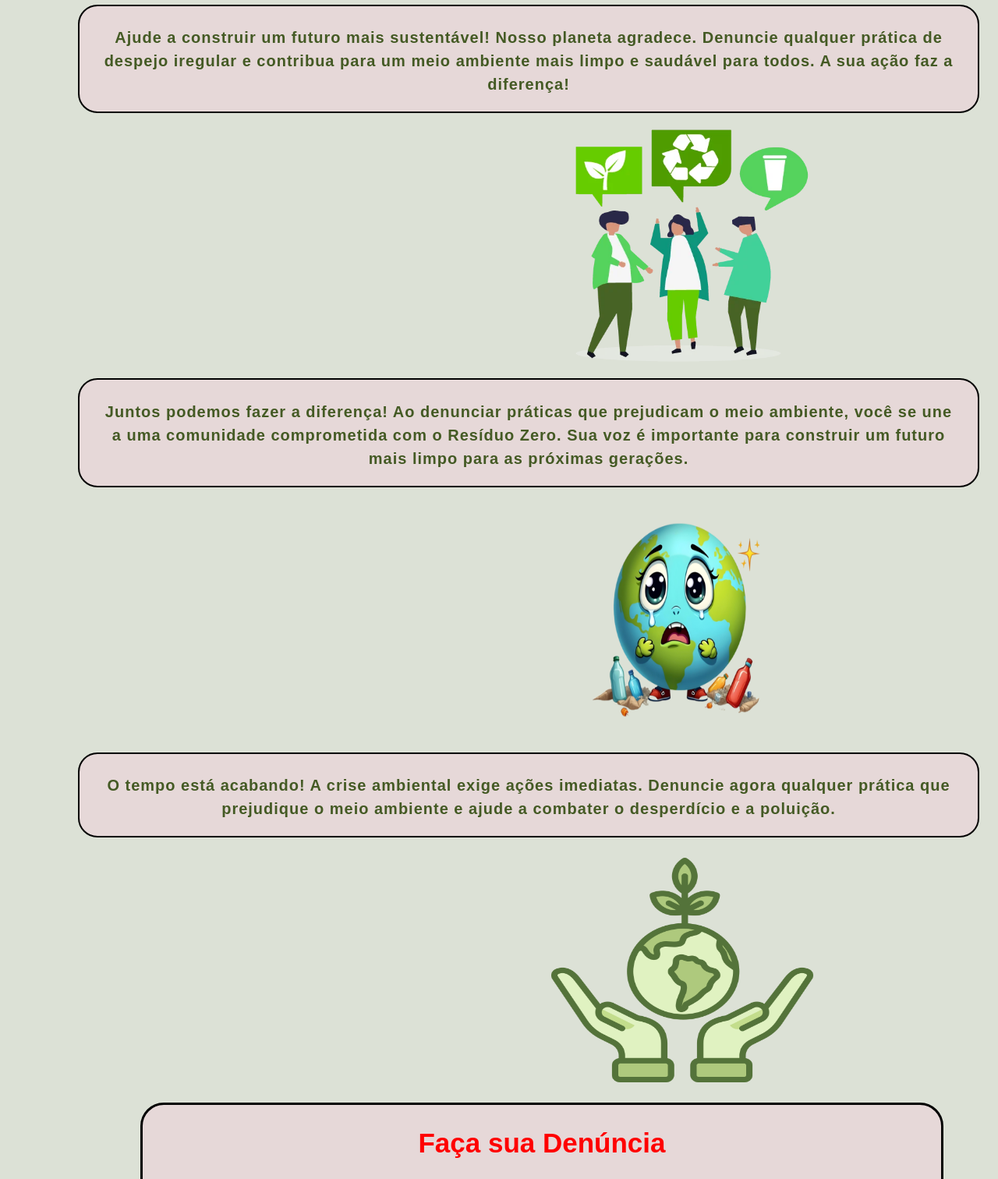
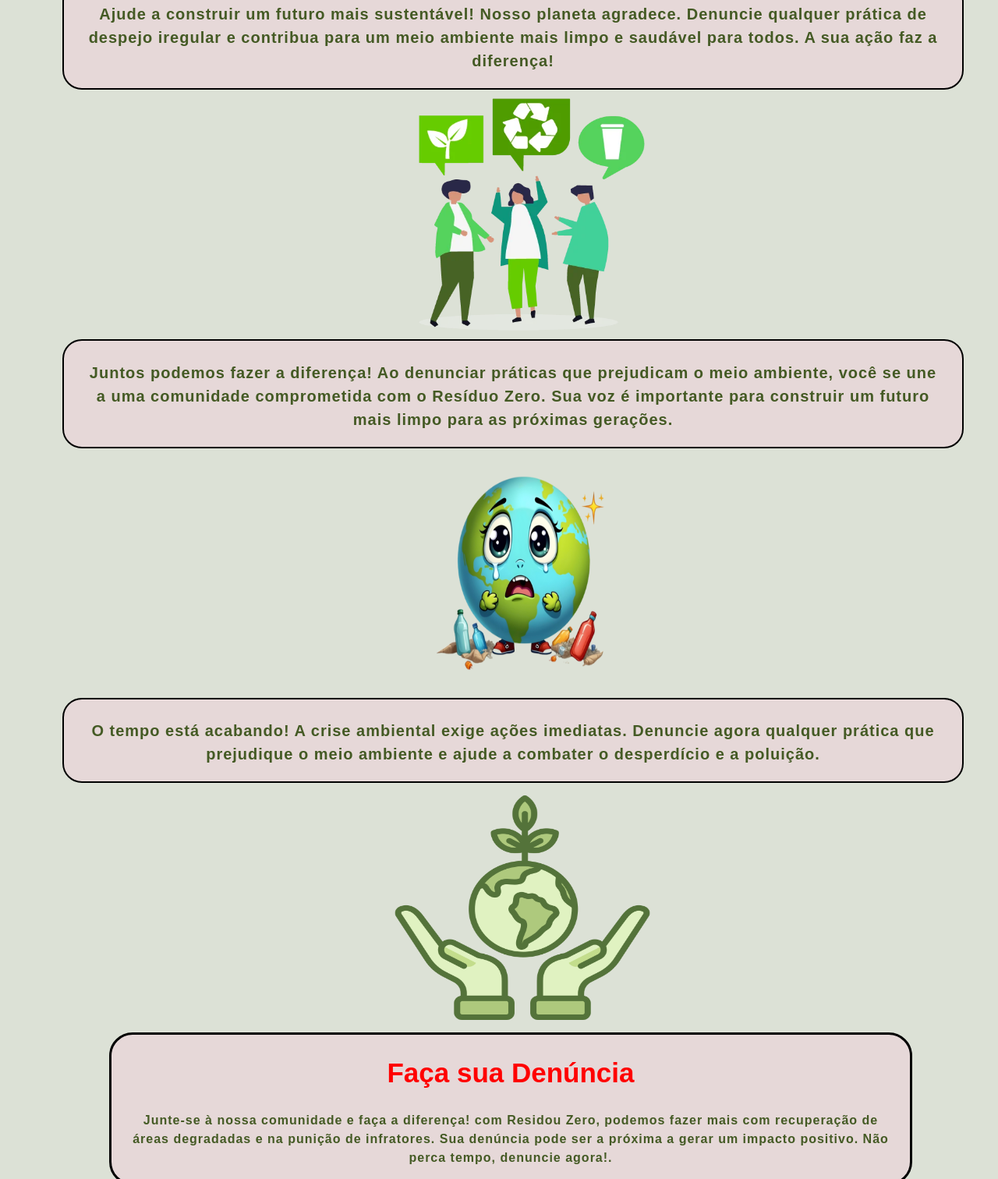
Before and after one commit to Hudson-castro/ResidouZero, a plain HTML site: page Denuncia/denuncia.html in a window 1280 px wide. Shown: the part 430-1942 px from the top of the page at 78% size. Drawn offline with Linux system fonts and the light colour scheme.

Commit message:
Atualizando  margens

```diff
--- a/Denuncia/denuncia.css
+++ b/Denuncia/denuncia.css
@@ -57,13 +57,21 @@
   cursor: pointer;
   margin: 0px 40px 0px 0px;
 }
+.introducao-ima{
+
+    display: flex;
+  height: 70%;
+  width: 50%;
+  padding: 0 ;
+  margin: 0%;
+  margin: 0px 200px 10px 200px;
+}
 
 img {
-  display: flex;
-  align-items: center;
-  margin: 20px 0px 20px 700px;
+
   width: 350px;
   height: 300px;
+  margin: 0px 0px 0px 300px;
 }
 
 
@@ -92,7 +100,7 @@
   padding: 0;
   margin: 0%;
   font-size: 20px;
-  margin: 0px 0px 10px 100px;
+  margin: 0px 0px 10px 80px;
 }
 
 .texto {
@@ -103,7 +111,7 @@
   height: auto;
   width: 80%;
   margin: 0%;
-  margin: 0px 0px 10px 180px;
+  margin: 0px 0px 10px 140px;
 }
 .container {
   display: flex;
@@ -235,7 +243,7 @@
   justify-content: center;
   gap: 20px;
   margin: 0px 0px 20px 20px;
-  font-size: 15px;
+  font-size: 18px;
   font-weight: 400;
 }
 
@@ -344,9 +352,8 @@
 
   .servico-card img {
     width: 150px;
-    height: 100px;
-    margin: 0%;
-    margin-bottom: 0px;
+    height: 120px;
+    margin: 0px 0px 0px 90px;
   }
   h2 {
     font-size: 15px;
--- a/Denuncia/denuncia.html
+++ b/Denuncia/denuncia.html
@@ -25,7 +25,9 @@
 
         </header>
 
+        <div class="introducao-ima">
             <img src="../imagens/cidadeverde.png" alt="cidadeverde">
+        </div>
 
         <section class="introducao">
 
@@ -34,7 +36,11 @@
                 diferença!</h2>
         </section>
 
+        <div class="introducao-ima">
+
             <img src="../imagens/juntodFazesmos a diferença.webp" alt="juntodFazesmos">
+        </div>
+
         <div class="introducao">
             <p>Juntos podemos fazer a diferença! Ao denunciar práticas que prejudicam o meio ambiente, você se une a uma
                 comunidade comprometida com o Resíduo Zero. Sua voz é importante para construir um futuro mais limpo
@@ -42,14 +48,19 @@
 
         </div>
 
+        <div class="introducao-ima">
             <img src="../imagens/terra.png" alt="logo.terra">
+        </div>
+
         <div class="introducao">
             <p>O tempo está acabando! A crise ambiental exige ações imediatas. Denuncie agora qualquer prática que
                 prejudique o meio ambiente e ajude a combater o desperdício e a poluição.</p>
 
         </div>
 
+        <div class="introducao-ima">
             <img src="../imagens/proteção.png" alt="proteção">
+        </div>
 
         <section class="texto">
             <h1>Faça sua Denúncia</h1>
@@ -71,9 +82,11 @@
                     <h3> Limpurb Salvador
                     </h3>
                     <p class="p-card">
-                        contato:  (11) 98330-3242
+                        contato: (11) 98330-3242
                     </p>
-                    <p class="Paragrafo-car">Limpeza urbana e que visa a sustentabilidade socioambiental na cidade de Salvador. Na capital baiana, a Prefeitura lidera o Programa de Coleta Seletiva, o qual apresenta locais de coleta distribuídos pela cidade. </p>
+                    <p class="Paragrafo-car">Limpeza urbana e que visa a sustentabilidade socioambiental na cidade de
+                        Salvador. Na capital baiana, a Prefeitura lidera o Programa de Coleta Seletiva, o qual apresenta
+                        locais de coleta distribuídos pela cidade. </p>
 
 
                     <a href="https://limpurb.salvador.ba.gov.br/fale-conosco/" class="botao-mais-info"
@@ -92,7 +105,8 @@
 
                     <p class="p-card">Contato: aliancaresiduozero@gmail.com </p>
 
-                    <p class="Paragrafo-car">Somos uma coalizão de ONGs, movimentos sociais, redes, associações, coletivos de
+                    <p class="Paragrafo-car">Somos uma coalizão de ONGs, movimentos sociais, redes, associações,
+                        coletivos de
                         pessoas físicas.</p>
 
 
@@ -112,7 +126,8 @@
                     <p class="p-card">
                         Contato:ecolocal.filipe@gmail.com
                     </p>
-                    <p class="Paragrafo-car">Ações de Combate ao Lixo Marinho, Educação Ambiental e Gerenciamento de Resíduos.</p>
+                    <p class="Paragrafo-car">Ações de Combate ao Lixo Marinho, Educação Ambiental e Gerenciamento de
+                        Resíduos.</p>
 
 
                     <a href="https://www.instagram.com/ecolocalbrasil/" class="botao-mais-info"
@@ -134,7 +149,8 @@
                     <p class="p-card">
                         Contato: contato@ongsemfronteira.org
                     </p>
-                    <p class="Paragrafo-car">A Ong Sem Fronteira é uma entidade sem fins lucrativos e o seu maior objetivo é a
+                    <p class="Paragrafo-car">A Ong Sem Fronteira é uma entidade sem fins lucrativos e o seu maior
+                        objetivo é a
                         inclusao social de todas as pesssoas desamparadas e sem apoio social!.</p>
 
 
```
Also changed, not shown: index.css (+5 -4 lines). Lines whose indentation alone changed are shown as unchanged.
